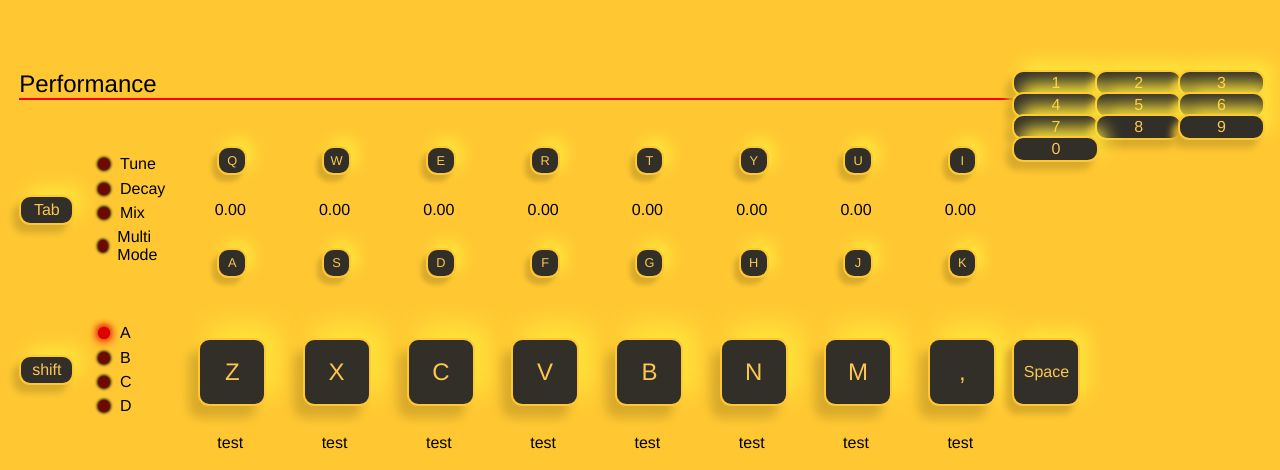
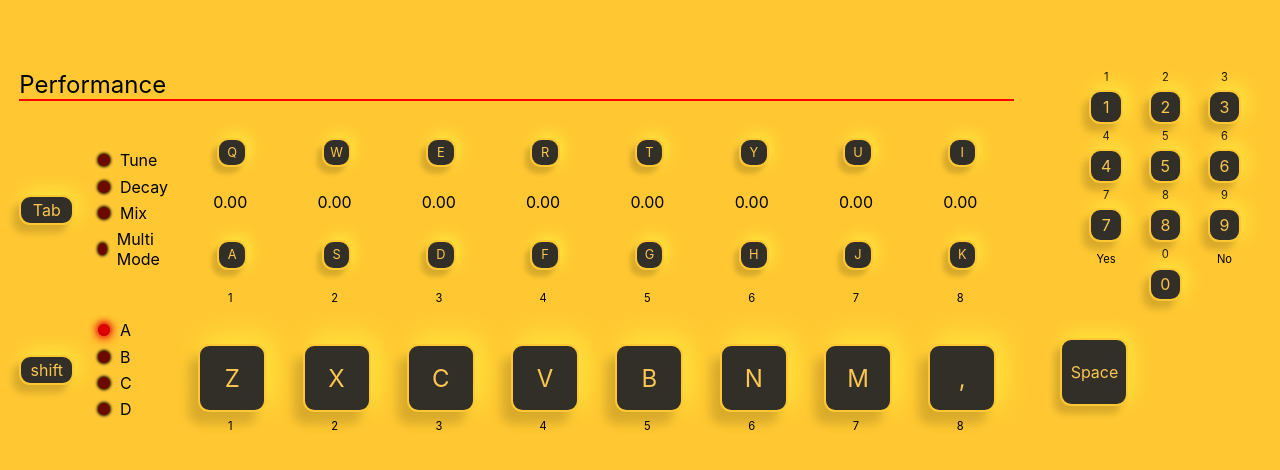
Before and after one commit to ratin42/ToneJs-sampler, a Vue app: page / in a window 1280 px wide. Shown: the part 330-800 px from the top of the page. Built offline with nearby package versions, Linux system fonts and the light colour scheme; no server answers.

Commit message:
feat (Style): add label, add font variable file

```diff
--- a/package.json
+++ b/package.json
@@ -2,7 +2,7 @@
     "name": "red-vue",
     "version": "0.0.0",
     "scripts": {
-        "dev": "vite",
+        "dev": "vite --host",
         "build": "vite build",
         "serve": "vite preview"
     },
--- a/src/App.vue
+++ b/src/App.vue
@@ -14,10 +14,13 @@ import DesktopVue from "@/components/Desktop.vue";
     height: 100vh;
 }
 #app {
-    font-family: Avenir, Helvetica, Arial, sans-serif;
+    // font-family: Avenir, Helvetica, Arial, sans-serif;
     -webkit-font-smoothing: antialiased;
     -moz-osx-font-smoothing: grayscale;
     text-align: center;
+
+    font-family: futura-pt, Avenir, -apple-system, BlinkMacSystemFont,
+        "Segoe UI", Roboto, "Helvetica Neue", Helvetica, Arial, sans-serif;
 
     // light mode
     // color: #2c3e50;
@@ -29,7 +32,7 @@ import DesktopVue from "@/components/Desktop.vue";
 body {
     width: 100vw;
     height: 100vh;
-    overflow: hidden;
+    // overflow: hidden;
     margin: 0rem;
     padding: 0rem;
 }
@@ -42,7 +45,7 @@ body {
     cursor: url("/cursor.png"), auto;
 
     // light mode
-    background-color: var(--brand-yellow);
+    background-color: var(--disko-background);
 
     // dark mode
     // background-color: #312f28;
--- a/src/components/Desktop.vue
+++ b/src/components/Desktop.vue
@@ -34,11 +34,16 @@ if (!window.localStorage.getItem("keyMapping")) {
     </div>
 </template>
 
-<style>
+<style lang="scss">
 #desktop {
     width: 100%;
     height: 100%;
     margin: 0rem;
+
+    label {
+        font-size: var(--label);
+        // font-weight: bold;
+    }
 }
 .sampler-container {
     display: grid;
--- a/src/components/sampler/Modules/MasterControl/MasterControl.vue
+++ b/src/components/sampler/Modules/MasterControl/MasterControl.vue
@@ -25,6 +25,7 @@ provide("keyMapping", keyMapping);
 #master-control {
     display: grid;
     grid-template-rows: 30% 20% 50%;
+    margin-left: 3rem;
 
     .numpad-player-control {
         display: grid;
@@ -35,6 +36,7 @@ provide("keyMapping", keyMapping);
         .numpad {
             grid-column: 1/2;
             grid-row: 1/2;
+            display: grid;
         }
         .player-control {
             display: grid;
--- a/src/components/sampler/Modules/MasterControl/Numpad.vue
+++ b/src/components/sampler/Modules/MasterControl/Numpad.vue
@@ -3,7 +3,6 @@ import { inject } from "vue";
 import KeyDisplay from "@/components/ui/KeyDisplay.vue";
 
 let keyMapping: any = inject("keyMapping");
-console.log("keyMapping", keyMapping);
 
 const handlePress = (value: number) => {
     console.log("pressed ", value);
@@ -11,19 +10,36 @@ const handlePress = (value: number) => {
 const handleUnpress = (value: number) => {
     console.log("unpressed ", value);
 };
+const isZero = (value: number) => {
+    return value === 0;
+};
 </script>
 
 <template>
     <div id="num-pad">
-        <span class="pad-button-container" v-for="item in keyMapping.numPad">
+        <span
+            class="pad-button-container"
+            v-bind:class="{ 'zero-button': isZero(item.value) }"
+            v-for="item in keyMapping.numPad"
+        >
+            <label for="button">{{ item.value.toString() }}</label>
+            <!-- <span class="key-wrapper"> -->
             <KeyDisplay
-                class="num-pad-button"
+                class="numpad-button"
+                name="button"
                 :keyBoardInput="item.triggerKey"
                 :label="item.label"
                 :pressed="() => handlePress(item.value)"
                 :unpressed="() => handleUnpress(item.value)"
             >
             </KeyDisplay>
+            <!-- </span> -->
+        </span>
+        <span class="label-yes">
+            <label for="">Yes</label>
+        </span>
+        <span class="label-no">
+            <label for="">No</label>
         </span>
     </div>
 </template>
@@ -32,6 +48,34 @@ const handleUnpress = (value: number) => {
 #num-pad {
     display: grid;
     grid-template-columns: repeat(3, 1fr);
-    grid-template-rows: repeat(4, 1fr);
+    height: 100%;
+    width: 21vh;
+    justify-self: center;
+
+    .label-yes {
+        grid-column: 1/2;
+        grid-row: 4/5;
+    }
+    .label-no {
+        grid-column: 3/4;
+        grid-row: 4/5;
+    }
+    .pad-button-container {
+        display: grid;
+        grid-template-rows: 25% 75%;
+        aspect-ratio: 1/1; // display: grid;
+        // margin: 0.5rem;
+        // margin-top: 1rem;
+
+        .numpad-button {
+            width: 50%;
+            height: 67%;
+            justify-self: center;
+            align-self: center;
+        }
+    }
+    .zero-button {
+        grid-column: 2/3;
+    }
 }
 </style>
--- a/src/components/sampler/Pad.vue
+++ b/src/components/sampler/Pad.vue
@@ -59,6 +59,7 @@ const sliderDecrement = (key: string) => {
     <div class="track">
         <!-- Slider Component with screen for the sliderValue -->
         <Slider
+            name="slider"
             class="slider"
             v-bind="props"
             :slider-down="sliderDown"
@@ -67,16 +68,18 @@ const sliderDecrement = (key: string) => {
             :slider-increment="sliderIncrement"
             :slider-decrement="sliderDecrement"
         ></Slider>
+        <label for="slider">{{ props.trackId + 1 }}</label>
         <div class="pad-content">
             <!-- The pad -->
             <KeyDisplay
+                name="pad"
                 :keyBoardInput="triggerKey"
                 :pressed="handlePress"
                 :unpressed="handleUnpress"
                 v-bind="props"
             ></KeyDisplay>
         </div>
-        <label for="test">test</label>
+        <label for="pad">{{ props.trackId + 1 }}</label>
     </div>
 </template>
 
@@ -86,17 +89,21 @@ const sliderDecrement = (key: string) => {
     grid-template-rows: 60% 40%;
     justify-content: center;
     align-items: center;
+    grid-template-rows: 55% 5% 35% 5%;
 
     .slider {
         grid-row: 1/2;
         height: 10vw;
         width: 5vw;
+        // margin-bottom: 0.2rem;
     }
     .pad-content {
         display: grid;
         width: 5vw;
         height: 5vw;
         font-size: 1.5rem;
+        align-self: end;
+        margin-bottom: 0.6rem;
     }
 }
 </style>
--- a/src/components/ui/KeyDisplay.vue
+++ b/src/components/ui/KeyDisplay.vue
@@ -56,7 +56,6 @@ window.addEventListener("keyup", (e) => {
 <template>
     <div
         class="key-content noselect"
-        name="test"
         v-bind:class="{ 'key-pressed': pressedStatus }"
         @mousedown="trigger()"
         @mouseup="untrigger()"
@@ -84,10 +83,10 @@ window.addEventListener("keyup", (e) => {
 
     // light mode
     border-style: solid;
-    border-color: var(--brand-yellow);
+    border-color: var(--disko-background);
     border-width: 2px;
-    background: var(--screen-black);
-    box-shadow: -0.388em 0.5em 0.438em #d9aa2b, 0.5em -0.5em 1.063em #ffe63b;
+    background: var(--key-unpressed);
+    box-shadow: -0.388em 0.5em 0.438em #d9aa2b, 0.3em -0.3em 1.063em #ffe63b;
 
     // dark mode
     // background: #312f28;
@@ -98,7 +97,11 @@ window.addEventListener("keyup", (e) => {
 
         // light mode
         background: #312f28;
-        background-image: linear-gradient(37deg, #444238, #212223) !important;
+        background-image: linear-gradient(
+            231deg,
+            var(--key-pressed-shadow),
+            var(--key-pressed-light)
+        ) !important;
 
         // dark mode
         // background: #312f28;
--- a/src/styles/_color.scss
+++ b/src/styles/_color.scss
@@ -1,14 +1,16 @@
 :root {
     --black: #000000;
     --psd-darkest-gray: #212223;
-    --screen-black: #312f28;
+    --key-unpressed: #312f28;
+    --key-pressed-shadow: #020202;
+    --key-pressed-light: #4c4838;
     --psd-mid-gray: #64676c;
     --psd-dark-gray: #7a8085;
     --screen-white: #b1afa8;
     --psd-lightest-gray: #efefef;
     --psd-light-gray: #e8e4da;
     --white: #ffffff;
-    --brand-yellow: #ffc833;
+    --disko-background: #ffc833;
     --device-yellow: #fbc651;
     --red: #ef5023;
     --muted-red: #e88984;
--- /dev/null
+++ b/src/styles/_font.scss
@@ -0,0 +1,3 @@
+:root {
+    --label: 0.7rem;
+}
--- /dev/null
+++ b/src/styles/_main.scss
@@ -0,0 +1,2 @@
+@import "./_color.scss";
+@import "./_font.scss";
--- a/vite.config.js
+++ b/vite.config.js
@@ -14,7 +14,7 @@ export default defineConfig({
         preprocessorOptions: {
             scss: {
                 additionalData: `
-              @import "./src/styles/_color.scss";
+              @import "./src/styles/_main.scss";
             `,
             },
         },
```
